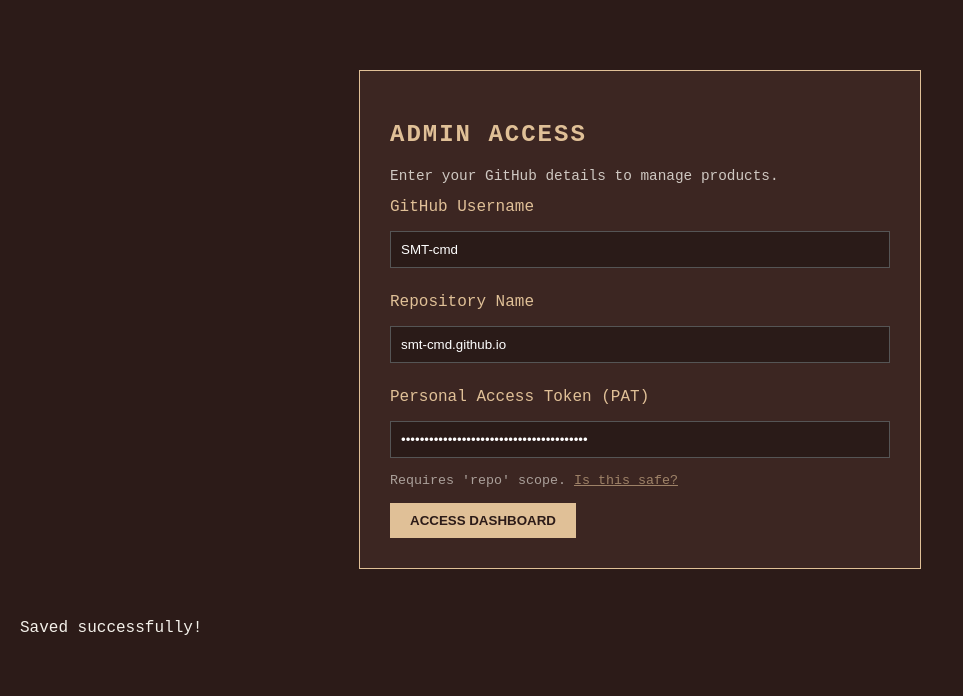
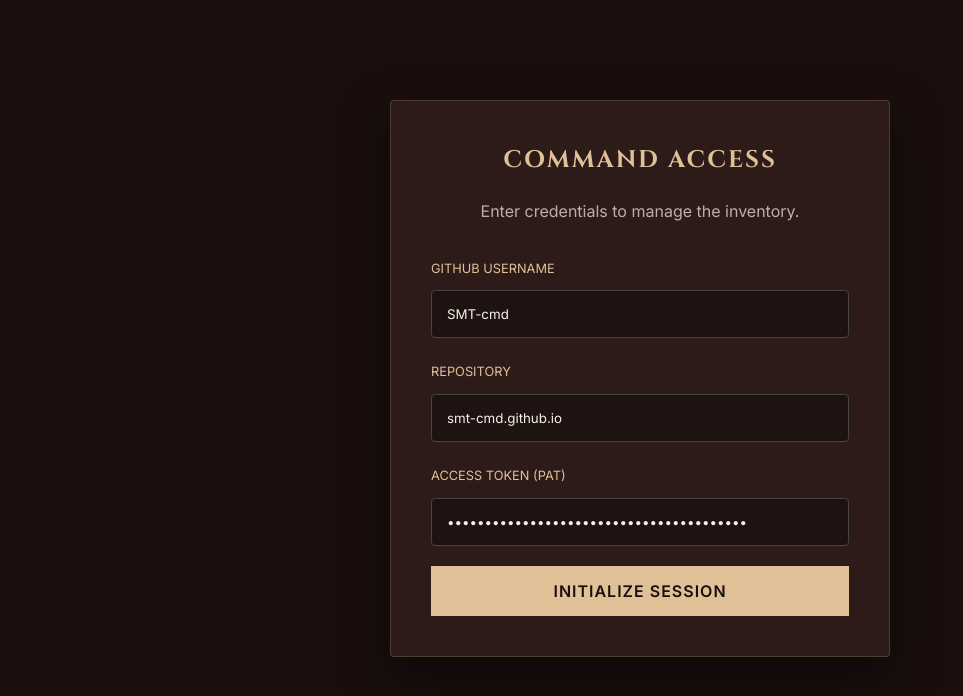
Before and after one commit to SMT-cmd/rare-root-collections, a Jekyll site: the page admin/index.html, which Jekyll copies as it is, in a window 1280 px wide. Shown: the top 696 px of the page, without its empty margins (0-963 px from the left). Built offline with Jekyll 4.4.1, drawn with Linux system fonts in a browser that asks for light colours.

Commit message:
Add files via upload

```diff
--- a/admin/index.html
+++ b/admin/index.html
@@ -3,111 +3,308 @@
 <head>
     <meta charset="UTF-8">
     <meta name="viewport" content="width=device-width, initial-scale=1.0">
-    <title>RARE ROOT | Admin</title>
+    <title>RARE ROOT | Command Center</title>
     <!-- Favicon -->
     <link rel="icon" href="https://files.fm/thumb.php?i=y628qspy4s" type="image/jpeg">
+    <link href="https://fonts.googleapis.com/css2?family=Cinzel:wght@400;700&family=Inter:wght@300;400;600&display=swap" rel="stylesheet">
     <style>
         :root {
+            --bg-dark: #1a0f0d;
             --bg-wine: #2c1b18;
-            --bg-cotton: #3e2723;
+            --bg-card: #251614;
             --text-gold: #e0c097;
             --text-cream: #f4f1ea;
-            --glass: rgba(62, 39, 35, 0.95);
+            --accent-red: #800000;
+            --glass: rgba(37, 22, 20, 0.95);
+            --font-head: 'Cinzel', serif;
+            --font-body: 'Inter', sans-serif;
         }
+
+        * { box-sizing: border-box; }
+
         body {
-            font-family: 'Courier New', Courier, monospace;
-            background-color: var(--bg-wine);
+            margin: 0;
+            padding: 0;
+            font-family: var(--font-body);
+            background-color: var(--bg-dark);
             color: var(--text-cream);
-            margin: 0;
+            line-height: 1.6;
+        }
+
+        h1, h2, h3, h4 {
+            font-family: var(--font-head);
+            color: var(--text-gold);
+            text-transform: uppercase;
+            letter-spacing: 2px;
+            margin-top: 0;
+        }
+
+        button {
+            font-family: var(--font-body);
+            font-weight: 600;
+            text-transform: uppercase;
+            letter-spacing: 1px;
+            cursor: pointer;
+            transition: all 0.3s;
+        }
+
+        /* -------------------------------------------------------
+           AUTH SECTION
+           ------------------------------------------------------- */
+        #auth-section {
+            max-width: 500px;
+            margin: 100px auto;
+            padding: 40px;
+            background: var(--bg-wine);
+            border: 1px solid rgba(224, 192, 151, 0.2);
+            border-radius: 4px;
+            box-shadow: 0 20px 50px rgba(0,0,0,0.5);
+            text-align: center;
+        }
+
+        input, select, textarea {
+            width: 100%;
+            padding: 15px;
+            margin: 10px 0 20px;
+            background: rgba(0,0,0,0.3);
+            border: 1px solid #444;
+            color: var(--text-cream);
+            font-family: var(--font-body);
+            border-radius: 4px;
+        }
+
+        input:focus, select:focus, textarea:focus {
+            outline: none;
+            border-color: var(--text-gold);
+        }
+
+        .btn-primary {
+            background: var(--text-gold);
+            color: var(--bg-dark);
+            border: none;
+            padding: 15px 30px;
+            width: 100%;
+            font-size: 1rem;
+        }
+
+        .btn-primary:hover {
+            background: #fff;
+            transform: translateY(-2px);
+        }
+
+        /* -------------------------------------------------------
+           DASHBOARD
+           ------------------------------------------------------- */
+        #dashboard {
+            display: none;
+            max-width: 1400px;
+            margin: 0 auto;
+            padding: 40px;
+        }
+
+        .dashboard-header {
+            display: flex;
+            justify-content: space-between;
+            align-items: center;
+            border-bottom: 1px solid rgba(224, 192, 151, 0.2);
+            padding-bottom: 20px;
+            margin-bottom: 40px;
+        }
+
+        .header-actions {
+            display: flex;
+            gap: 15px;
+        }
+
+        .btn-action {
+            padding: 10px 20px;
+            background: transparent;
+            border: 1px solid var(--text-gold);
+            color: var(--text-gold);
+            font-size: 0.8rem;
+        }
+
+        .btn-action:hover {
+            background: var(--text-gold);
+            color: var(--bg-dark);
+        }
+
+        .product-list {
+            display: grid;
+            grid-template-columns: repeat(auto-fill, minmax(280px, 1fr));
+            gap: 30px;
+        }
+
+        .admin-card {
+            background: var(--bg-card);
+            border: 1px solid rgba(255,255,255,0.05);
+            border-radius: 8px;
+            overflow: hidden;
+            transition: transform 0.3s;
+        }
+
+        .admin-card:hover {
+            transform: translateY(-5px);
+            border-color: rgba(224, 192, 151, 0.2);
+        }
+
+        .admin-card img {
+            width: 100%;
+            height: 250px;
+            object-fit: cover;
+            border-bottom: 1px solid rgba(255,255,255,0.05);
+        }
+
+        .card-body {
             padding: 20px;
         }
-        h1, h2, h3 { color: var(--text-gold); text-transform: uppercase; letter-spacing: 2px; }
 
-        .container { max-width: 1200px; margin: 0 auto; }
+        .card-body h3 {
+            font-size: 1rem;
+            margin-bottom: 5px;
+        }
 
-        /* Auth Form */
-        #auth-section { max-width: 500px; margin: 50px auto; padding: 30px; background: var(--glass); border: 1px solid var(--text-gold); }
-        input, select, textarea {
-            width: 100%; padding: 10px; margin: 10px 0;
-            background: rgba(0,0,0,0.3); border: 1px solid #555; color: white;
-            box-sizing: border-box;
+        .card-body p {
+            margin: 0 0 15px;
+            font-size: 0.9rem;
+            color: rgba(244, 241, 234, 0.7);
         }
-        button {
-            background: var(--text-gold); color: var(--bg-wine); border: none;
-            padding: 10px 20px; cursor: pointer; font-weight: bold; text-transform: uppercase;
+
+        .card-actions {
+            display: flex;
+            gap: 10px;
         }
-        button:hover { background: #fff; }
 
-        /* Dashboard */
-        #dashboard { display: none; }
-        .header-row { display: flex; justify-content: space-between; align-items: center; border-bottom: 1px solid var(--text-gold); padding-bottom: 20px; margin-bottom: 20px; }
+        .btn-card {
+            flex: 1;
+            padding: 8px;
+            border: none;
+            font-size: 0.8rem;
+        }
 
-        .product-list { display: grid; gap: 20px; grid-template-columns: repeat(auto-fill, minmax(300px, 1fr)); }
-        .product-card {
-            background: var(--bg-cotton); border: 1px solid #555; padding: 15px; position: relative;
+        .btn-edit { background: #444; color: white; }
+        .btn-edit:hover { background: #666; }
+        .btn-delete { background: #3a1a1a; color: #ff8888; }
+        .btn-delete:hover { background: #500; color: white; }
+
+        /* -------------------------------------------------------
+           MODAL
+           ------------------------------------------------------- */
+        .modal {
+            display: none;
+            position: fixed;
+            top: 0;
+            left: 0;
+            width: 100%;
+            height: 100%;
+            background: rgba(0,0,0,0.85);
+            backdrop-filter: blur(5px);
+            z-index: 1000;
+            justify-content: center;
+            align-items: center;
         }
-        .product-card img { width: 100%; height: 200px; object-fit: cover; border-bottom: 1px solid #555; margin-bottom: 10px; }
-        .product-card h3 { margin: 5px 0; font-size: 1.1em; }
-        .product-card .actions { display: flex; gap: 10px; margin-top: 10px; }
-        .btn-edit { background: #444; color: white; }
-        .btn-delete { background: #800000; color: white; }
 
-        /* Modal */
-        .modal {
-            display: none; position: fixed; top: 0; left: 0; width: 100%; height: 100%;
-            background: rgba(0,0,0,0.8); z-index: 1000;
-            justify-content: center; align-items: center;
+        .modal-content {
+            background: var(--bg-wine);
+            border: 1px solid var(--text-gold);
+            padding: 40px;
+            width: 90%;
+            max-width: 700px;
+            max-height: 90vh;
+            overflow-y: auto;
+            position: relative;
+            box-shadow: 0 0 50px rgba(0,0,0,0.8);
         }
-        .modal-content {
-            background: var(--bg-wine); border: 1px solid var(--text-gold);
-            padding: 30px; width: 90%; max-width: 600px; max-height: 90vh; overflow-y: auto;
+
+        .close {
+            position: absolute;
+            top: 20px;
+            right: 20px;
+            font-size: 30px;
+            cursor: pointer;
+            color: var(--text-gold);
+            line-height: 1;
         }
-        .close { float: right; font-size: 24px; cursor: pointer; }
 
-        .form-group { margin-bottom: 15px; }
-        .form-group label { display: block; margin-bottom: 5px; color: var(--text-gold); }
+        .form-group label {
+            display: block;
+            margin-bottom: 5px;
+            color: var(--text-gold);
+            font-size: 0.9rem;
+            font-weight: 600;
+        }
 
+        /* Toast */
         .toast {
-            position: fixed; bottom: 20px; right: 20px;
-            background: var(--text-gold); color: var(--bg-wine);
-            padding: 15px 25px; display: none; z-index: 2000;
+            position: fixed;
+            bottom: 30px;
+            right: 30px;
+            background: var(--text-gold);
+            color: var(--bg-dark);
+            padding: 15px 30px;
+            border-radius: 4px;
+            font-weight: 600;
+            display: none;
+            z-index: 2000;
+            box-shadow: 0 10px 30px rgba(0,0,0,0.5);
+            animation: slideIn 0.3s ease;
+        }
+
+        @keyframes slideIn {
+            from { transform: translateX(100%); opacity: 0; }
+            to { transform: translateX(0); opacity: 1; }
+        }
+
+        .variant-row {
+            display: flex;
+            gap: 10px;
+            margin-bottom: 10px;
+            background: rgba(0,0,0,0.2);
+            padding: 10px;
+            border-radius: 4px;
         }
     </style>
 </head>
 <body>
 
-<div class="container">
 <div id="auth-section">
-        <h2>Admin Access</h2>
-        <p style="font-size: 0.9em; opacity: 0.8;">Enter your GitHub details to manage products.</p>
-        <div class="form-group">
-            <label>GitHub Username</label>
-            <input type="text" id="gh-username" placeholder="e.g. yourname" value="SMT-cmd">
+    <h2>Command Access</h2>
+    <p style="opacity: 0.7; margin-bottom: 30px;">Enter credentials to manage the inventory.</p>
+
+    <div style="text-align: left;">
+        <label style="color:var(--text-gold); font-size:0.8rem;">GITHUB USERNAME</label>
+        <input type="text" id="gh-username" placeholder="e.g. SMT-cmd" value="SMT-cmd">
+
+        <label style="color:var(--text-gold); font-size:0.8rem;">REPOSITORY</label>
+        <input type="text" id="gh-repo" placeholder="e.g. smt-cmd.github.io" value="smt-cmd.github.io">
+
+        <label style="color:var(--text-gold); font-size:0.8rem;">ACCESS TOKEN (PAT)</label>
+        <input type="password" id="gh-token" placeholder="ghp_xxxxxxxxxxxx" value="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">
     </div>
-        <div class="form-group">
-            <label>Repository Name</label>
-            <input type="text" id="gh-repo" placeholder="e.g. RARE-ROOT" value="smt-cmd.github.io">
-        </div>
-        <div class="form-group">
-            <label>Personal Access Token (PAT)</label>
-            <input type="password" id="gh-token" placeholder="ghp_xxxxxxxxxxxx" value="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">
-            <small style="display:block; margin-top:5px; opacity:0.6;">Requires 'repo' scope. <a href="#" onclick="alert('Once you log in, your token is saved securely in your browser.'); return false;" style="color:var(--text-gold)">Is this safe?</a></small>
-        </div>
-        <button onclick="login()">Access Dashboard</button>
+
+    <button class="btn-primary" onclick="login()">Initialize Session</button>
 </div>
 
 <div id="dashboard">
-        <div class="header-row">
-            <h2>Product Management</h2>
+    <div class="dashboard-header">
         <div>
-                <a href="../index.html" target="_blank" style="text-decoration:none;"><button style="background:#555; margin-right:10px;">View Live Site</button></a>
-                <button onclick="openModal()">+ Add Product</button>
-                <button onclick="logout()" style="background:#444; color:white; margin-left:10px;">Logout</button>
+            <h2>Inventory Command</h2>
+            <p style="margin:0; opacity:0.6;">Manage products, prices, and stock.</p>
+        </div>
+        <div class="header-actions">
+            <a href="../index.html" target="_blank" style="text-decoration:none;">
+                <button class="btn-action">View Live Site</button>
+            </a>
+            <button class="btn-action" style="background:var(--text-gold); color:var(--bg-dark);" onclick="openModal()">+ Add Product</button>
+            <button class="btn-action" onclick="logout()" style="border-color:#555; color:#888;">Logout</button>
         </div>
     </div>
-        <div id="loading" style="text-align:center; display:none;">Loading products from GitHub...</div>
+
+    <div id="loading" style="text-align:center; display:none; padding: 40px; color: var(--text-gold);">
+        <p>SYNCING WITH GITHUB...</p>
+    </div>
+
     <div id="product-list" class="product-list"></div>
-    </div>
 </div>
 
 <!-- Edit/Add Modal -->
@@ -119,23 +316,23 @@
             <input type="hidden" id="p-id">
 
             <div class="form-group">
-                <label>Name</label>
+                <label>PRODUCT NAME</label>
                 <input type="text" id="p-name" required>
             </div>
 
-            <div class="form-group" style="display:flex; gap:10px;">
-                <div style="flex:1;">
-                    <label>Price (₦)</label>
+            <div style="display:flex; gap:20px;">
+                <div class="form-group" style="flex:1;">
+                    <label>PRICE (₦)</label>
                     <input type="number" id="p-price" required>
                 </div>
-                <div style="flex:1;">
-                    <label>Sale Price (Optional)</label>
+                <div class="form-group" style="flex:1;">
+                    <label>SALE PRICE (OPTIONAL)</label>
                     <input type="number" id="p-sale">
                 </div>
             </div>
 
             <div class="form-group">
-                <label>Category</label>
+                <label>CATEGORY</label>
                 <select id="p-category">
                     <option value="The Exchange">The Exchange (Gym/Trader)</option>
                     <option value="Kinetic">Kinetic (Street Performance)</option>
@@ -157,33 +354,36 @@
                 </datalist>
             </div>
 
-            <!-- Variants Section (Replaces simple Image/Color inputs) -->
-            <div class="form-group" style="background: rgba(0,0,0,0.2); padding: 15px; border: 1px solid #555;">
-                <label>Product Variants (Color + Image)</label>
+            <!-- Variants Section -->
+            <div class="form-group" style="background: rgba(0,0,0,0.2); padding: 20px; border: 1px solid #444; border-radius:4px;">
+                <label style="margin-bottom:15px; display:flex; justify-content:space-between;">
+                    VARIANTS (COLOR + IMAGE)
+                    <small style="font-weight:normal; opacity:0.6;">Upload to <a href="https://files.fm/" target="_blank" style="color:var(--text-gold);">Files.fm</a></small>
+                </label>
                 <div id="variants-container">
                     <!-- Dynamic rows go here -->
                 </div>
-                <button type="button" onclick="addVariant()" style="margin-top:10px; font-size:0.8em;">+ Add Color Variant</button>
-                <small style="display:block; margin-top:5px; opacity:0.6;">Upload images to <a href="https://files.fm/" target="_blank" style="color:var(--text-gold);">Files.fm</a> first.</small>
+                <button type="button" onclick="addVariant()" class="btn-action" style="width:100%; margin-top:10px; border-style:dashed;">+ Add Color Variant</button>
             </div>
 
             <div class="form-group">
-                <label>Sizes (comma separated)</label>
-                <input type="text" id="p-sizes" placeholder="S, M, L, XL">
+                <label>SIZES (COMMA SEPARATED)</label>
+                <input type="text" id="p-sizes" placeholder="S, M, L, XL" value="S, M, L, XL, XXL">
             </div>
 
             <div class="form-group">
-                <label>
-                    <input type="checkbox" id="p-hidden" style="width:auto;"> Hide Product
+                <label style="display:flex; align-items:center; gap:10px; cursor:pointer;">
+                    <input type="checkbox" id="p-hidden" style="width:auto; margin:0;">
+                    HIDE FROM STORE
                 </label>
             </div>
 
-            <button type="submit" id="save-btn">Save Changes</button>
+            <button type="submit" id="save-btn" class="btn-primary" style="margin-top:20px;">Save Changes</button>
         </form>
     </div>
 </div>
 
-<div id="toast">Saved successfully!</div>
+<div id="toast" class="toast">Saved successfully!</div>
 
 <script>
     // State
@@ -210,7 +408,6 @@
         const urlParams = new URLSearchParams(window.location.search);
         const editId = urlParams.get('edit');
         if (editId) {
-            // Wait for products to load then open modal
             const checkLoad = setInterval(() => {
                 if (productsData.products.length > 0) {
                     clearInterval(checkLoad);
@@ -296,17 +493,21 @@
         const list = document.getElementById('product-list');
         list.innerHTML = '';
 
-        // Reverse to show newest first if they have sequential IDs, or just map
         [...productsData.products].reverse().forEach(p => {
             const div = document.createElement('div');
-            div.className = 'product-card';
+            div.className = 'admin-card';
             div.innerHTML = `
                 <img src="${p.img}" onerror="this.src='https://via.placeholder.com/300?text=No+Image'">
+                <div class="card-body">
                     <h3>${p.name}</h3>
-                <p>${p.hidden ? '<span style="color:red">[HIDDEN]</span> ' : ''}₦${p.price.toLocaleString()}</p>
-                <div class="actions">
-                    <button class="btn-edit" onclick="editProduct(${p.id})">Edit</button>
-                    <button class="btn-delete" onclick="deleteProduct(${p.id})">Delete</button>
+                    <p>
+                        ${p.hidden ? '<span style="color:#ff8888; font-weight:bold;">[HIDDEN]</span> ' : ''}
+                        ₦${p.price.toLocaleString()}
+                    </p>
+                    <div class="card-actions">
+                        <button class="btn-card btn-edit" onclick="editProduct(${p.id})">EDIT</button>
+                        <button class="btn-card btn-delete" onclick="deleteProduct(${p.id})">DELETE</button>
+                    </div>
                 </div>
             `;
             list.appendChild(div);
@@ -343,18 +544,12 @@
 
             const data = await res.json();
             sha = data.content.sha;
-            showToast('Saved! Changes will appear on the site in ~2 mins (GitHub Pages build time).');
+            showToast('Saved! Changes will appear on the site in ~2 mins.');
             closeModal();
             return true;
         } catch (e) {
             console.error(e);
-            let msg = e.message;
-            if (msg.includes('403') || msg.includes('access token')) {
-                msg = 'PERMISSION ERROR: Your GitHub Token does not have write access. \n\nPlease generate a new "Classic" Token with the "repo" scope checked.';
-            } else if (msg.includes('404')) {
-                msg = 'REPO NOT FOUND: Check your Username and Repository Name.';
-            }
-            alert('Error saving to GitHub:\n' + msg);
+            alert('Error saving to GitHub:\n' + e.message);
             return false;
         } finally {
             if(btn) btn.innerText = originalText;
@@ -377,17 +572,15 @@
 
     function addVariant(color = '', img = '') {
         const div = document.createElement('div');
-        div.style.display = 'flex';
-        div.style.gap = '10px';
-        div.style.marginBottom = '10px';
+        div.className = 'variant-row';
         div.innerHTML = `
             <div style="flex:1;">
-                <input type="text" class="v-color" placeholder="Color Name (e.g. Black)" value="${color}" required>
+                <input type="text" class="v-color" placeholder="Color Name (e.g. Black)" value="${color}" required style="margin:0;">
             </div>
             <div style="flex:2;">
-                <input type="url" class="v-img" placeholder="Image URL" value="${img}" required>
+                <input type="url" class="v-img" placeholder="Image URL" value="${img}" required style="margin:0;">
             </div>
-            <button type="button" onclick="this.parentElement.remove()" style="background:#800; padding:0 10px;">X</button>
+            <button type="button" onclick="this.parentElement.remove()" style="background:#3a1a1a; color:white; border:none; padding:0 10px;">X</button>
         `;
         document.getElementById('variants-container').appendChild(div);
     }
@@ -412,17 +605,11 @@
         if (p.variants && p.variants.length > 0) {
             p.variants.forEach(v => addVariant(v.color, v.image));
         } else {
-            // Backward compatibility: Create variants from legacy img + colors
-            // If colors exist, create a variant for each, using the same main image (or just the first one)
-            // Or just create one variant with the main image and first color
             if (p.colors && p.colors.length > 0) {
-                p.colors.forEach((c, idx) => {
-                    // Use the main image for all, or try to find a better way?
-                    // For now, use main image for all
+                p.colors.forEach((c) => {
                     addVariant(c.color, p.img);
                 });
             } else {
-                // No colors? Just one variant with main image
                 addVariant('Standard', p.img);
             }
         }
```
Also changed, not shown: other parts of admin/index.html (+5 -9 lines). Lines whose indentation alone changed are shown as unchanged.
